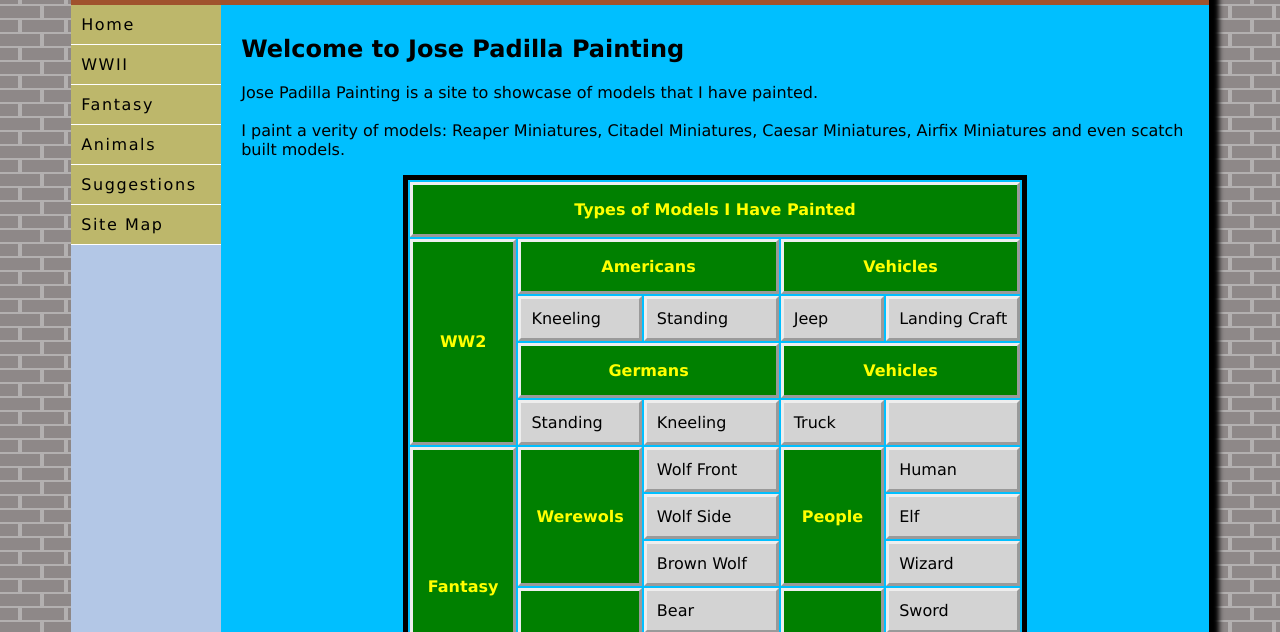
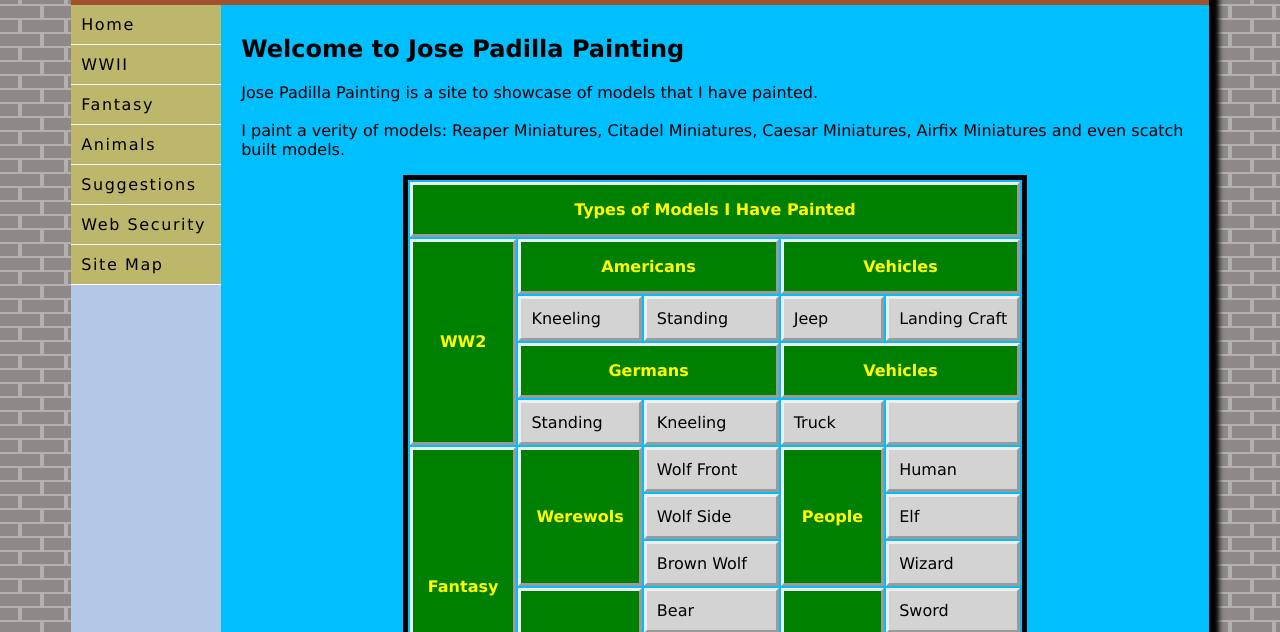
Before and after one commit to Jose-L-Padilla/Individual-Case-Project, a plain HTML site: page index.html in a window 1280 px wide. Shown: the part 94-726 px from the top of the page. Drawn offline with Linux system fonts and the light colour scheme.

Commit message:
Update index.html

```diff
--- a/index.html
+++ b/index.html
@@ -20,6 +20,7 @@
 			<li><a href="fantasy.html">Fantasy</a></li>
 			<li><a href="animals.html">Animals</a></li>
 			<li><a href="suggestions.html">Suggestions</a></li>
+			<li><a href="webSecurity.html">Web Security</a></li>
 			<li><a href="siteMap.html">Site Map</a></li>
 		</ul>
 	</nav>
@@ -116,9 +117,9 @@
 				<br>
 				<input type="submit" id="submit" value="Submit" />
 			</form>
-			<br>
+			<br><br><br><br><br><br><br><br><br>
 			<button onclick="topFunction()" id="tBtn" title="Go to top">Back to Top</button>
-			<br>
+			<br><br>
 			<script>
 				function calcTotal() {
 				var totalHr = 0;
```
